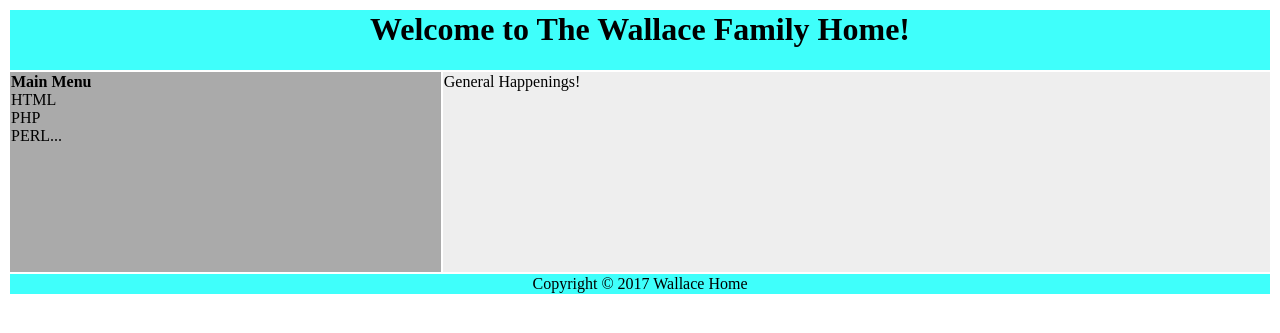
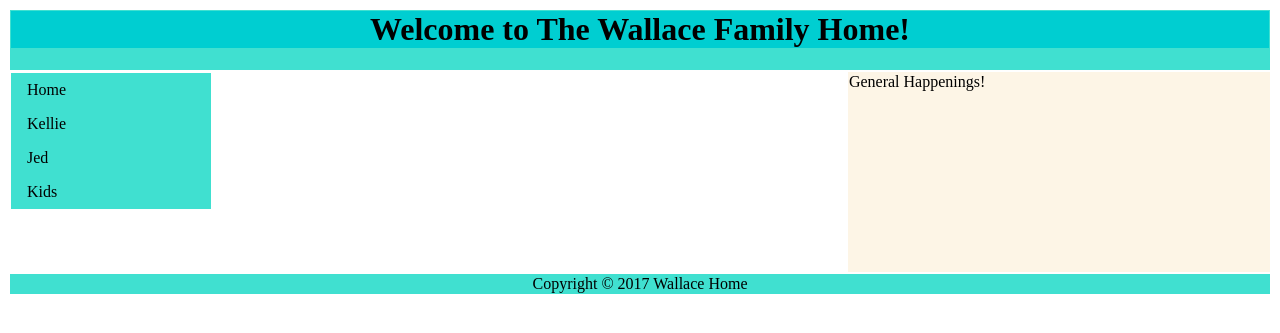
Before and after one commit to AntaeusNar/LANPage, a PHP site: page / in a window 1280 px wide. Shown: the top 333 px of the page. Run offline with PHP 8.4, Linux system fonts and the light colour scheme.

Commit message:
Lots of changes to the stylesheet.css and index.htm

```diff
--- a/stylesheet.css
+++ b/stylesheet.css
@@ -1,15 +1,32 @@
-leftmenu {
-	float: left;
-	width: 200px;
-}
-
-header {
+#header {
 	height: 200px;
 }
 
-footer {
+#footer {
 	height: 200px;
 }
 h1 {
+	background-color: darkturquoise;
 	text-align: center;
 }
+
+/*link definitions */
+	ul {
+		list-style-type: none;
+		margin: 0;
+		padding: 0;
+		width: 200px;
+		background-color: turquoise;
+	}
+
+	li a {
+		display: block;
+		color: #000;
+		padding: 8px 16px;
+		text-decoration: none;
+	}
+
+	/* Change the link color on hover */
+	li a:hover {
+		border-left: 6px solid navy;
+	}
--- a/templates/index.htm
+++ b/templates/index.htm
@@ -1,22 +1,24 @@
 		<table width="100%" border="0">
 			<tr>
-				<td colspan="2" bgcolor="#3ffffb">
+				<td colspan="2" bgcolor="Turquoise">
 				<h1>Welcome to The Wallace Family Home!</h1>
 				</td>
 			</tr>
 			<tr valign="top">
-				<td bgcolor="#aaa" width="25">
-					<b>Main Menu</b><br />
-						HTML<br />
-						PHP<br />
-						PERL...
+				<td width="25">
+					<ul>
+						<li><a href="javascript:void(0)">Home</a></li>
+						<li><a href="javascript:void(0)">Kellie</a></li>
+						<li><a href="javascript:void(0)">Jed</a></li>
+						<li><a href="javascript:void(0)">Kids</a></li>
+					</ul>
 				</td>
-				<td bgcolor="#eee" width="100" height="200">
+				<td bgcolor="oldlace" width="100" height="200">
 					General Happenings!
 				</td>
 			</tr>
 			<tr>
-				<td colspan="2" bgcolor="#3ffffb">
+				<td colspan="2" bgcolor="Turquoise">
 					<center>
 					Copyright © 2017 Wallace Home
 					</center>
```
